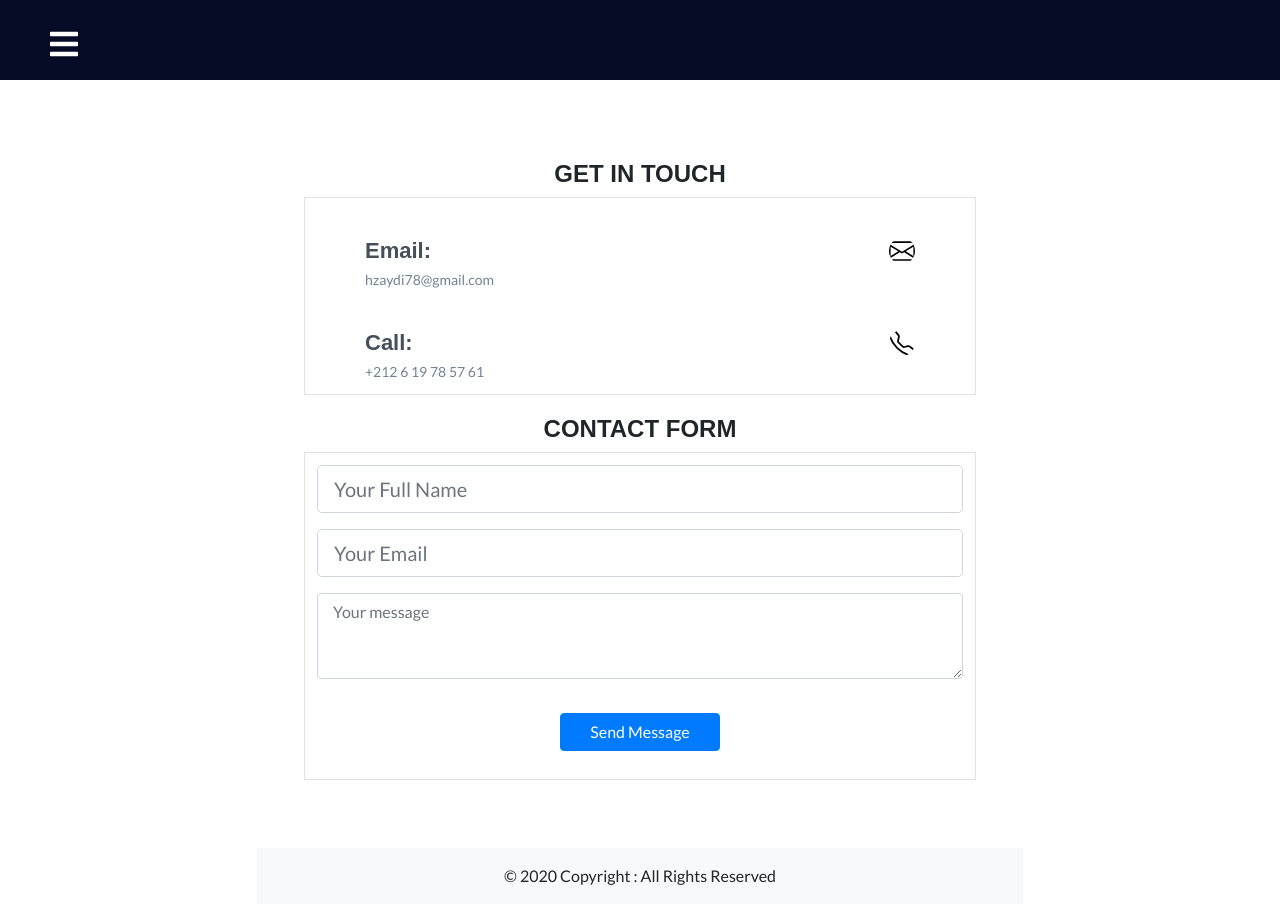
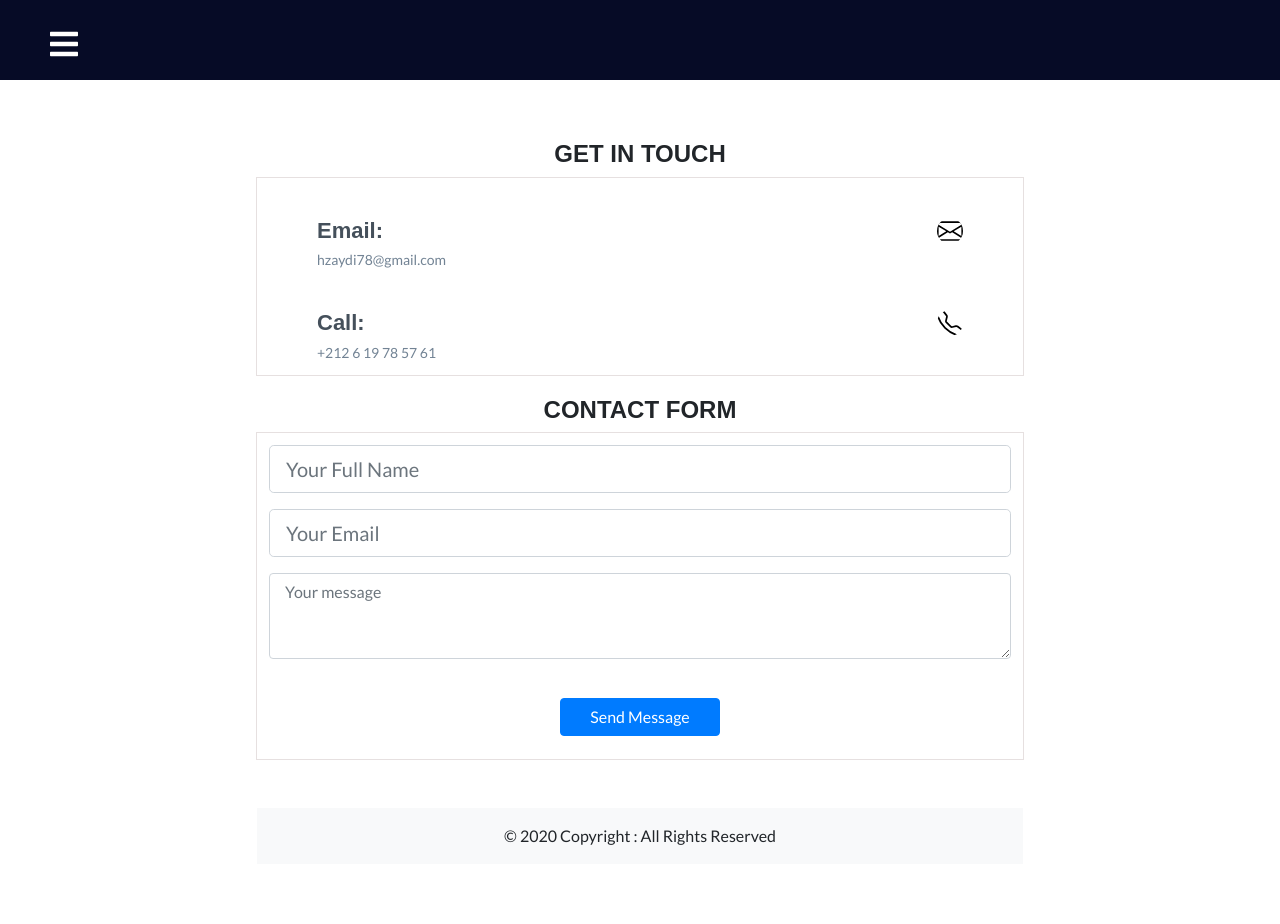
Before and after one commit to hicham-stf1/MyPortfolio, a React (Create React App) app: page /contactus in a window 1280 px wide. Shown: the top 924 px of the page. Built offline with nearby package versions, Linux system fonts and the light colour scheme; a web font is replaced by a local one.

Commit message:
Final Text Update 1

```diff
--- a/src/pages/ContactUs.css
+++ b/src/pages/ContactUs.css
@@ -3,10 +3,11 @@
 -------------------------*/
 form {
   float: right;
-  width: 70%;
+  width: 80%;
+  height: fit-content;
   margin-top: 30px;
   justify-content: center;
-  overflow-y: hidden;
+
 }
 
 form h4 {
@@ -20,9 +21,8 @@ form h4 {
 form button {
   justify-content: center;
   width: 160px;
+  text-align: center;
 
-  text-align: center;
-  margin-bottom: 10px;
 }
 
 .text-center button:hover {
@@ -88,6 +88,7 @@ form button {
   max-width: 960px;
   margin: auto;
   overflow: hidden;
+  height: fit-content;
 }
 
 .fields {
```
